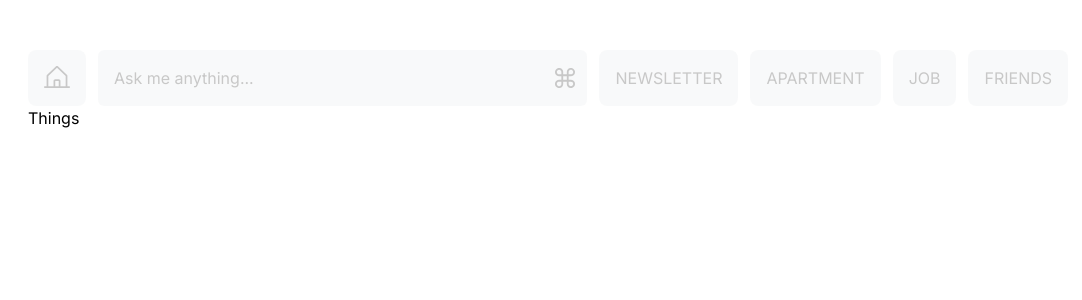
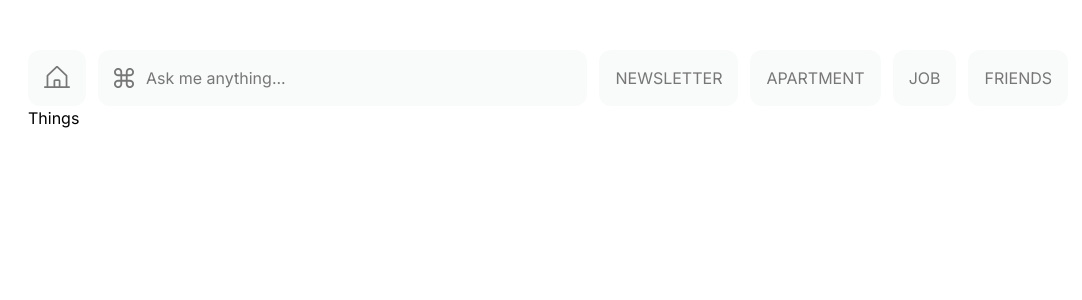
Before and after one commit to marcowang01/envelope-demo, a Next.js app: page / in a window 1280 px wide. Shown: the top 300 px of the page, without its empty margins (92-1174 px from the left). Built offline with nearby package versions, Linux system fonts and the light colour scheme.

Commit message:
navbar styling

```diff
--- a/src/components/navbar.tsx
+++ b/src/components/navbar.tsx
@@ -11,12 +11,12 @@ export function Navbar() {
 
   return (
     <div className="flex flex-row gap-3">
-      <NavbarItem icon={<HomeIcon />} />
+      <NavbarItem icon={<HomeIcon />} color={"green-400"} />
       <SearchBar />
-      <NavbarItem text={"newsletter"} />
-      <NavbarItem text={"apartment"} />
-      <NavbarItem text={"job"} />
-      <NavbarItem text={"friends"} />
+      <NavbarItem text={"newsletter"} color={"rose-400"} />
+      <NavbarItem text={"apartment"} color={"blue-500"} />
+      <NavbarItem text={"job"} color={"pink-500"} />
+      <NavbarItem text={"friends"} color={"yellow-400"} />
     </div>
   );
 }
--- a/src/components/navbarItem.tsx
+++ b/src/components/navbarItem.tsx
@@ -1,14 +1,22 @@
 import { ReactNode } from "react";
+import clsx from "clsx";
 
 export function NavbarItem({
+  color,
   text,
   icon,
 }: {
+  color: string;
   text?: string;
   icon?: ReactNode;
 }) {
   return (
-    <div className="bg-gray-300 opacity-40 p-4 text-gray-500 font-normal text-base rounded-lg">
+    <div
+      className={clsx(
+        "bg-gray-300 bg-opacity-40 p-4 text-gray-500 font-normal text-base rounded-xl cursor-pointer",
+        `hover:bg-${color} hover:text-white`,
+      )}
+    >
       {text?.toLocaleUpperCase()}
       {icon}
     </div>
--- a/src/components/searchBar.tsx
+++ b/src/components/searchBar.tsx
@@ -2,15 +2,15 @@ import { CmdIcon } from "@/assets/cmd-icon";
 
 export function SearchBar() {
   return (
-    <div className="relative bg-gray-300 opacity-40 p-4 text-gray-500 p-4 rounded-md grow">
+    <div className="group flex items-center bg-gray-300 bg-opacity-40 p-4 rounded-xl grow">
+      <div className="pointer-events-none text-gray-500 group-hover:text-blue-400 group-focus-within:text-blue-400">
+        <CmdIcon />
+      </div>
       <input
         type="text"
         placeholder="Ask me anything..."
-        className="bg-transparent border-none w-full focus:ring-0 placeholder-gray-500"
+        className="bg-transparent border-none w-full placeholder-gray-500 pl-3 focus:outline-none peer text-gray-500 focus:text-gray-500"
       />
-      <div className="absolute inset-y-0 right-0 flex items-center pr-3 pointer-events-none">
-        <CmdIcon />
-      </div>
     </div>
   );
 }
--- a/tailwind.config.ts
+++ b/tailwind.config.ts
@@ -32,6 +32,18 @@ const config: Config = {
         red: {
           500: "#F40000",
         },
+        green: {
+          400: "#2DAC00",
+        },
+        rose: {
+          400: "#EF0D4A",
+        },
+        pink: {
+          400: "#F6B2BB",
+        },
+        yellow: {
+          400: "#FEDE02",
+        },
       },
     },
   },
```
